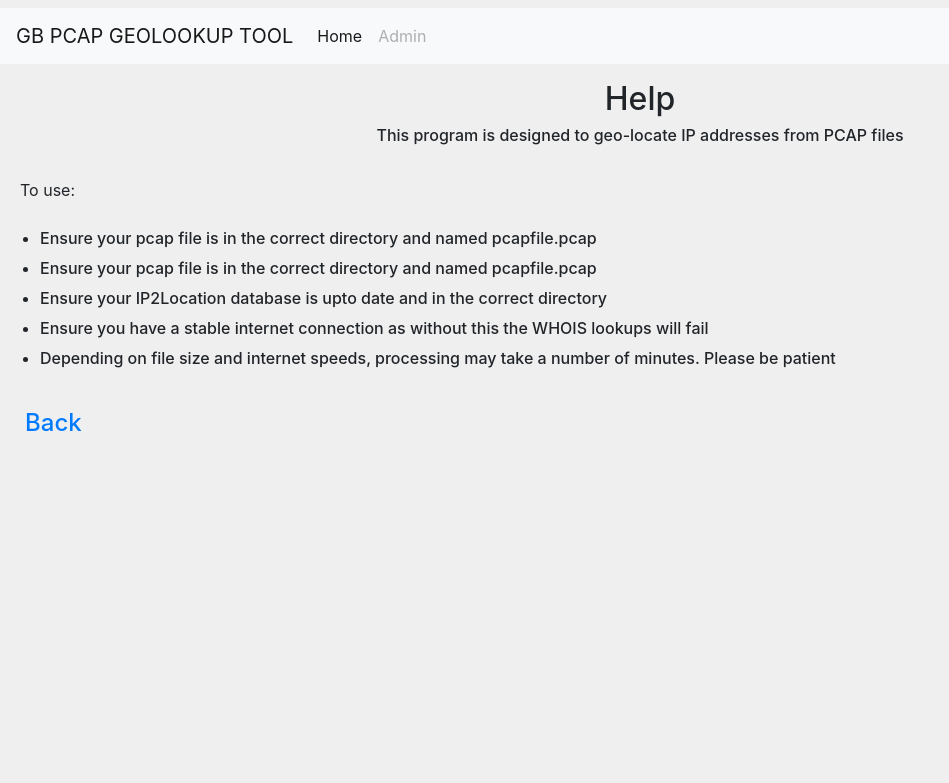
After one commit to GeorgeBloor145/Dissertation, a Python web app: template flask/templates/help.html in a window 1280 px wide. The commit adds this page. Shown: the top 783 px of the page, without its empty margins (0-949 px from the left). Run offline with Jinja, Linux system fonts and the light colour scheme; the template is opened without the code that fills it, so the values that code supplies are empty.

Commit message:
Added cosmetic changes and help screen

```diff
--- a/flask/app.py
+++ b/flask/app.py
@@ -21,5 +21,8 @@ def run_script():
     print(geolookup)
     return render_template("results.html", result= geolookup, failed = failed)
 
+@app.route('/help')
+def help():
+    return render_template("help.html")
 if __name__ == "__main__":
     app.run(debug =True)
--- a/flask/templates/base.html
+++ b/flask/templates/base.html
@@ -4,9 +4,9 @@
 </head>
 <title>GB PCAP GEOLOCATION LOOKUP TOOL</title>
 <h1>{% block page %}{% endblock %}</h1>
-<body>
-        <nav class="navbar navbar-expand-lg navbar-light bg-light">
-  <a class="navbar-brand" href="/">GB PCAP GEOLOOKUP TOOL</a>
+<body style="background-color: #efefef  ">
+        <nav class="navbar navbar-expand-lg navbar-light bg-light" >
+  <a class="navbar-brand" href="/" >GB PCAP GEOLOOKUP TOOL</a>
   <button class="navbar-toggler" type="button" data-toggle="collapse" data-target="#navbarNav" aria-controls="navbarNav" aria-expanded="false" aria-label="Toggle navigation">
     <span class="navbar-toggler-icon"></span>
   </button>
--- /dev/null
+++ b/flask/templates/help.html
@@ -0,0 +1,29 @@
+{% extends "base.html" %}
+{% block content %}
+<style>
+    #my-text {
+    float: left;
+    margin-left: 10px;
+}
+</style>
+
+<center>
+    <h2>Help</h2>
+    <h6>This program is designed to geo-locate IP addresses from PCAP files</h6>
+<br>
+</center>
+    <h7 style="float: left; margin-left: 20px">To use:</h7>
+<br>
+<br>
+    <ul>
+        <li><h6>Ensure your pcap file is in the correct directory and named pcapfile.pcap</h6></li>
+        <li><h6>Ensure your pcap file is in the correct directory and named pcapfile.pcap</h6></li>
+        <li><h6>Ensure your IP2Location database is upto date and in the correct directory</h6></li>
+        <li><h6>Ensure you have a stable internet connection as without this the WHOIS lookups will fail</h6></li>
+        <li><h6>Depending on file size and internet speeds, processing may take a number of minutes. Please be patient</h6></li>
+
+    </ul>
+<br>
+<h4 style="float: left; margin-left: 25px"><a href="/home">Back</a></h4>
+
+{% endblock %}
```
Also changed, not shown: flask/templates/home.html (+18 -7 lines).
